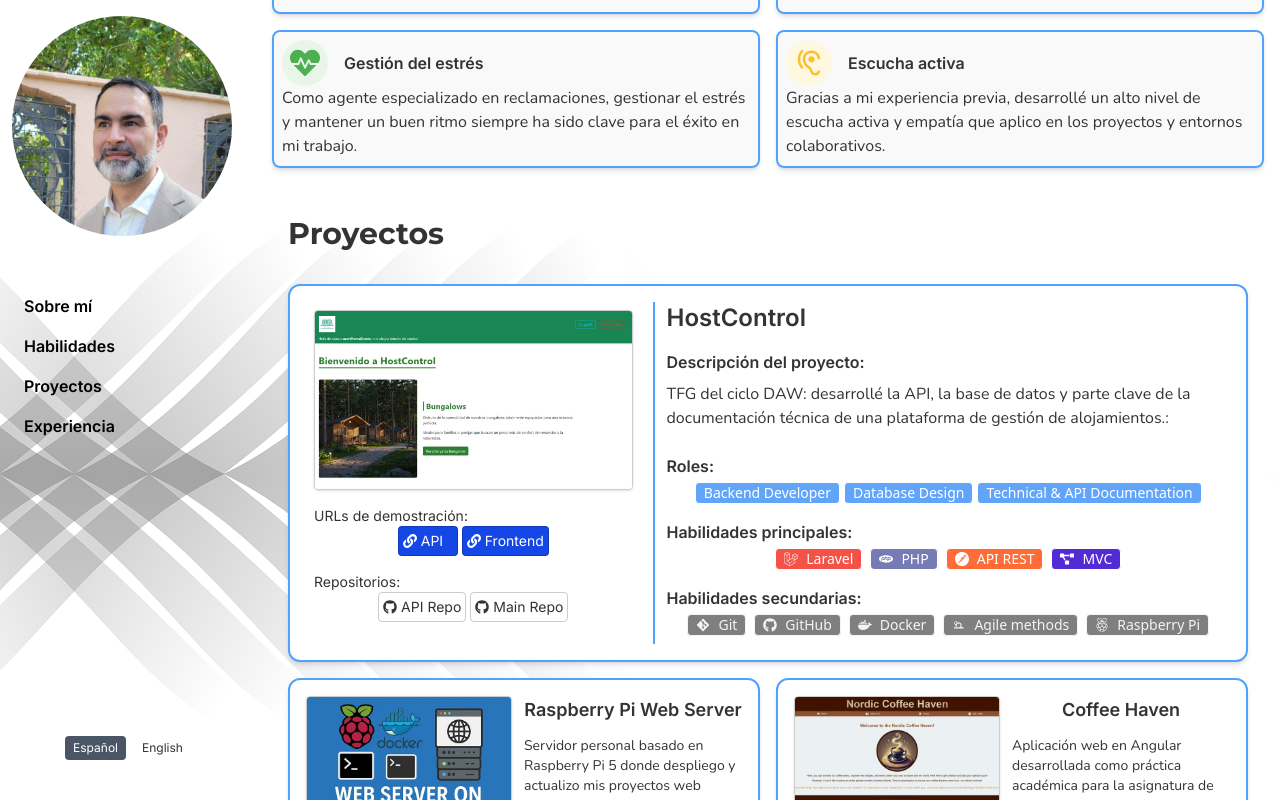
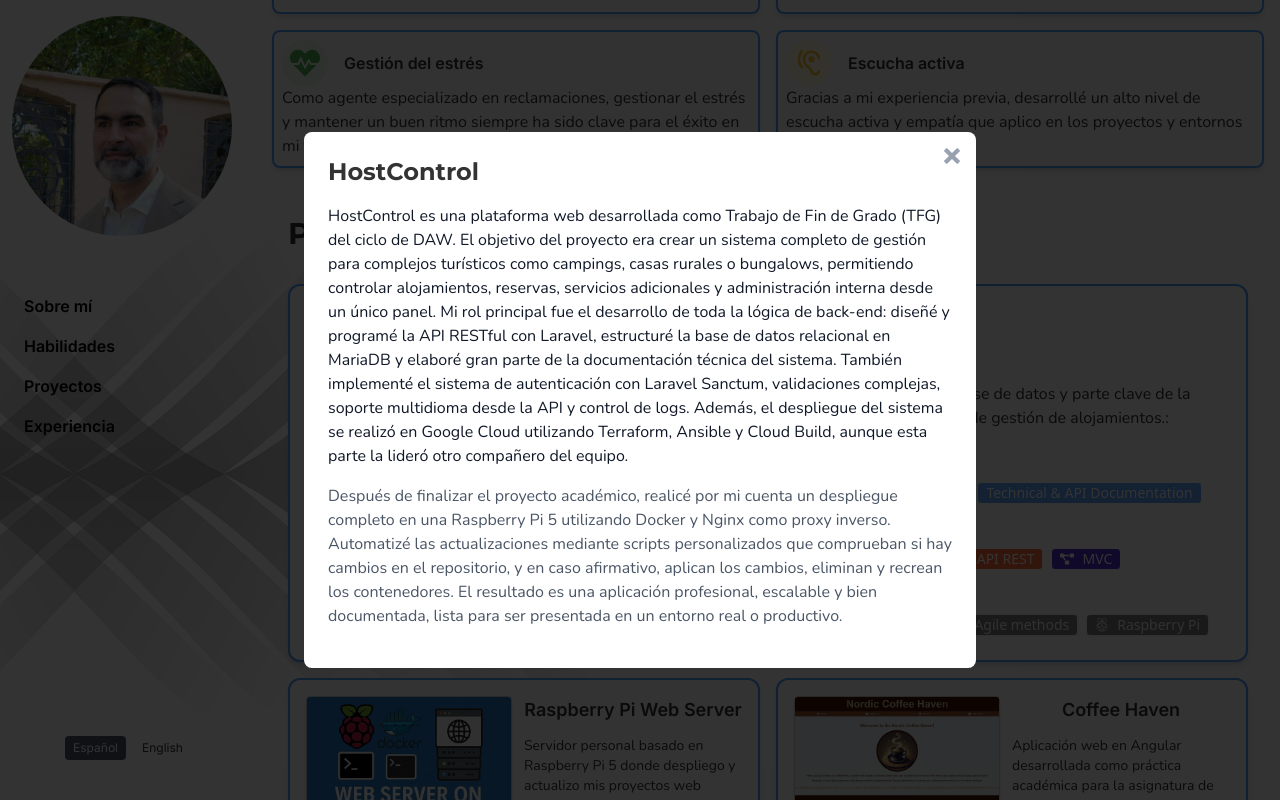
Before and after one commit to Roger486/roger-portfolio, a React (Vite) app: page / in a window 1280 px wide. Both pictures are taken after a click on the picture 473 px from the left and 2194 px from the top of the page. Shown: the part 1794-2594 px from the top of the page. Built offline with nearby package versions, Linux system fonts and the light colour scheme.

Commit message:
feat: add first simple implementation of the ProjectModal component

```diff
--- a/src/features/projects/FeaturedProjectCard.jsx
+++ b/src/features/projects/FeaturedProjectCard.jsx
@@ -2,7 +2,7 @@
 import ExternalLinkButton from "./ExternalLinkButton";
 import ProjectBadge from "./ProjectBadge";
 
-export default function FeaturedProjectCard({ project }) {
+export default function FeaturedProjectCard({ project, onClick }) {
   const { t } = useLanguage();
 
   const demoUrlElements = project.demoUrls.map((demo) => {
@@ -60,6 +60,7 @@
               transition duration-300
               hover:scale-105 cursor-pointer
             "
+            onClick={onClick}
           />
         </div>
 
--- /dev/null
+++ b/src/features/projects/ProjectModal.jsx
@@ -0,0 +1,28 @@
+import { ImCross } from "react-icons/im";
+import { useLanguage } from "../../context/LanguageContext";
+
+export default function ProjectModal({ project, onClose }) {
+  if (!project) return null;
+  const { t } = useLanguage();
+
+  return (
+    <div className="fixed inset-0 bg-black/80 flex items-center justify-center z-50">
+      <div className="bg-white p-6 rounded-lg max-w-2xl w-full relative">
+        <button
+          className="absolute top-4 right-4 text-gray-400 hover:text-red-400"
+          onClick={onClose}
+        >
+          <ImCross />
+        </button>
+        <h2 className="text-2xl font-bold mb-4">{project.name}</h2>
+
+        <p className="text-gray-900 mb-4">
+          {t(`projects.project-descriptions.${project.key}.long`)}
+        </p>
+                <p className="text-gray-600 mb-4">
+          {t(`projects.project-descriptions.${project.key}.extra`)}
+        </p>
+      </div>
+    </div>
+  );
+}
--- a/src/features/projects/Projects.jsx
+++ b/src/features/projects/Projects.jsx
@@ -1,18 +1,41 @@
+import { useState } from "react";
 import { useLanguage } from "../../context/LanguageContext";
 import { projects } from "../../data/project-list";
 import FeaturedProjectCard from "./FeaturedProjectCard";
 import ProjectCard from "./ProjectCard";
+import ProjectModal from "./ProjectModal";
 
 export default function Projects() {
   const { t } = useLanguage();
+  const [selectedProject, setSelectedProject] = useState(null);
+
+  const handleOpenModal = (project) => {
+    setSelectedProject(project);
+  };
+
+  const handleCloseModal = () => {
+    setSelectedProject(null);
+  };
 
   const featuredProjectElements = projects
     .filter((project) => project.featured)
-    .map((project) => <FeaturedProjectCard key={project.key} project={project} />)
+    .map((project) => (
+      <FeaturedProjectCard
+        key={project.key}
+        project={project}
+        onClick={() => handleOpenModal(project)}
+      />
+    ));
 
   const normalProjectElements = projects
     .filter((project) => !project.featured)
-    .map((project) => <ProjectCard key={project.key} project={project} />)
+    .map((project) => (
+      <ProjectCard
+        key={project.key}
+        project={project}
+        onClick={() => handleOpenModal(project)}
+      />
+    ));
 
   return (
     <section className="min-h-screen p-8">
@@ -21,6 +44,8 @@
       <div className="grid grid-cols-1 md:grid-cols-2 gap-4">
         {normalProjectElements}
       </div>
+
+      <ProjectModal project={selectedProject} onClose={handleCloseModal} />
     </section>
   );
 }
```
